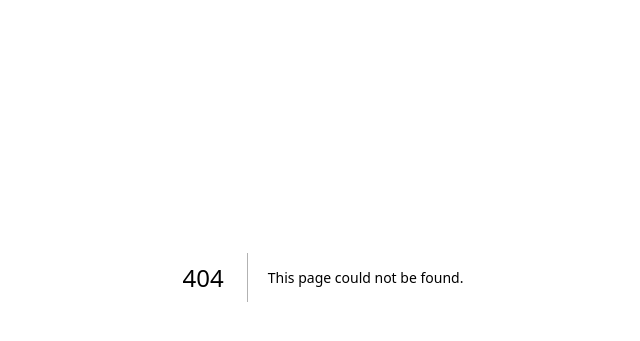
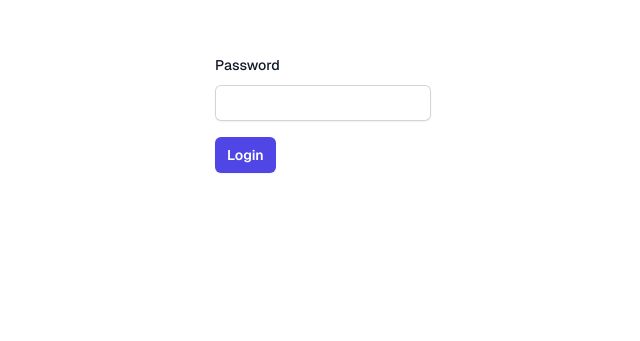
Before and after one commit to q1b/btech-fresher-qr-code-scanner, a Next.js app: page /login in a window 1280 px wide. Before the commit this address had no page. Shown: the part 287-628 px from the top of the page, without its empty margins (317-957 px from the left). Built offline with nearby package versions, Linux system fonts and the light colour scheme.

Commit message:
simple login page implemented

```diff
--- /dev/null
+++ b/src/app/login/action.ts
@@ -0,0 +1,11 @@
+'use server'
+
+import { cookies } from "next/headers"
+import { redirect } from "next/navigation"
+
+export async function validatePassword(password:string) {
+    if(process.env.PASSWORD! === password) {
+        (await cookies()).set('password', password)
+        redirect('/')
+    }
+}
--- /dev/null
+++ b/src/app/login/page.tsx
@@ -0,0 +1,33 @@
+'use client'
+
+import { useState } from "react";
+import { validatePassword } from "./action";
+import { LoadingSpinner } from "../loading-spinner";
+
+export default function Login() {
+    const [password, setPassword] = useState<string>('');
+    const [loading, setLoading] = useState<boolean>(false);
+    return (
+        <div className="flex flex-col gap-y-4 items-start">
+            {loading ? <LoadingSpinner /> : (
+                <>
+                    <div>
+                        <div className="flex items-center justify-between">
+                            <label htmlFor="password" className="block text-sm/6 font-medium text-gray-900">Password</label>
+                        </div>
+                        <div className="mt-2">
+                            <input onChange={(e) => setPassword(e.currentTarget.value)} value={password} id="password" name="password" type="password" autoComplete="current-password" required className="px-3 block w-full rounded-md border-0 py-1.5 text-gray-900 shadow-sm ring-1 ring-inset ring-gray-300 placeholder:text-gray-400 focus:ring-2 focus:ring-inset focus:ring-indigo-600 sm:text-sm/6" />
+                        </div>
+                    </div>
+                    <button onClick={async () => {
+                        setLoading(true);
+                        await validatePassword(password);
+                        setLoading(false);
+                    }} type="button" className="rounded-md bg-indigo-600 px-3 py-2 text-sm font-semibold text-white shadow-sm hover:bg-indigo-500 focus-visible:outline focus-visible:outline-2 focus-visible:outline-offset-2 focus-visible:outline-indigo-600">
+                        Login
+                    </button>
+                </>
+            )}
+        </div>
+    )
+}
--- a/src/app/users/page.tsx
+++ b/src/app/users/page.tsx
@@ -1,5 +1,7 @@
 import { getFresherList } from "@/db/utils"
 import Link from "next/link";
+
+export const dynamic = 'force-dynamic'
 
 export default async function UsersPage() {
     const fresherList = await getFresherList();
@@ -9,7 +11,6 @@ export default async function UsersPage() {
                 <div className="-mx-4 -my-2 overflow-x-auto sm:-mx-6 lg:-mx-8">
                     <div className="inline-block min-w-full py-2 align-middle sm:px-6 lg:px-8">
                         <div className="relative">
-
                             <table className="min-w-full table-fixed divide-y divide-gray-300">
                                 <thead>
                                     <tr>
```
Also changed, not shown: src/middleware.ts (added, +27 -0 lines).
